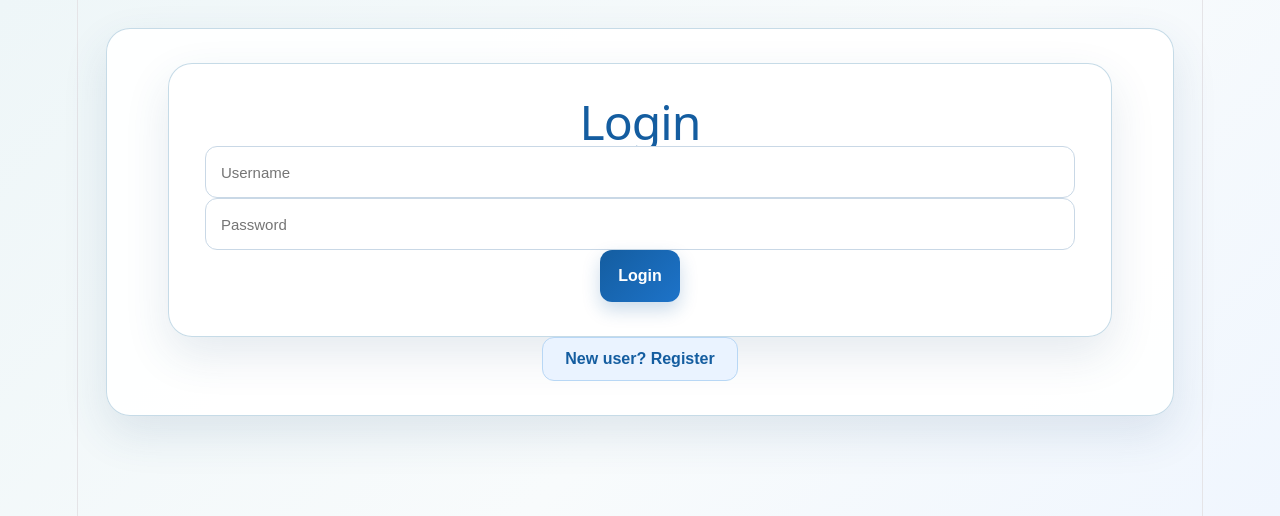
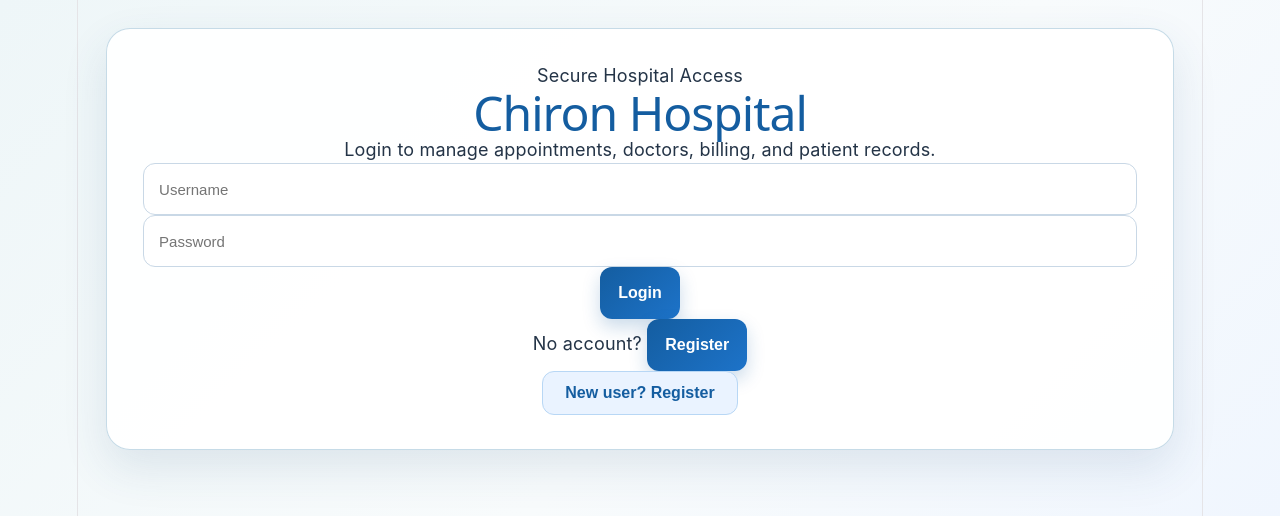
Before and after one commit to NaqiqaN/hospital-microservices, a React (Vite) app in the folder hospital-react-frontend/: page / in a window 1280 px wide. Shown: the top 516 px of the page. Built offline with nearby package versions, Linux system fonts and the light colour scheme.

Commit message:
Style hospital login screen

```diff
--- a/hospital-react-frontend/src/Login.jsx
+++ b/hospital-react-frontend/src/Login.jsx
@@ -1,11 +1,13 @@
 import { useState } from "react";
 
-function Login({ onLogin }) {
+function Login({ onLogin, onShowRegister }) {
   const [username, setUsername] = useState("");
   const [password, setPassword] = useState("");
+  const [error, setError] = useState("");
 
   function handleLogin(e) {
     e.preventDefault();
+    setError("");
 
     fetch("http://localhost:8081/auth/login", {
       method: "POST",
@@ -25,7 +27,7 @@ function Login({ onLogin }) {
           data.toLowerCase().includes("not found") ||
           data.trim() === ""
         ) {
-          alert(data || "Login failed");
+          setError(data || "Login failed");
           return;
         }
 
@@ -34,15 +36,21 @@ function Login({ onLogin }) {
       })
       .catch((error) => {
         console.log("Login error:", error);
-        alert("Login failed. Make sure auth-service is running on port 8081.");
+        setError("Login failed. Make sure auth-service is running on port 8081.");
       });
   }
 
   return (
-    <div className="app-container">
-      <h1>Login</h1>
+    <div className="auth-page">
+      <div className="auth-glow auth-glow-one" />
+      <div className="auth-glow auth-glow-two" />
 
-      <form onSubmit={handleLogin}>
+      <div className="auth-card">
+        <p className="auth-eyebrow">Secure Hospital Access</p>
+        <h1>Chiron Hospital</h1>
+        <p className="auth-subtitle">Login to manage appointments, doctors, billing, and patient records.</p>
+
+        <form onSubmit={handleLogin} className="auth-form">
           <input
             type="text"
             placeholder="Username"
@@ -57,8 +65,18 @@ function Login({ onLogin }) {
             onChange={(e) => setPassword(e.target.value)}
           />
 
-        <button type="submit">Login</button>
+          {error && <p className="auth-error">{error}</p>}
+
+          <button type="submit" className="auth-primary-btn">Login</button>
         </form>
+
+        <p className="auth-switch-text">
+          No account?{" "}
+          <button type="button" className="auth-link-btn" onClick={onShowRegister}>
+            Register
+          </button>
+        </p>
+      </div>
     </div>
   );
 }
```
Lines whose indentation alone changed are shown as unchanged.
